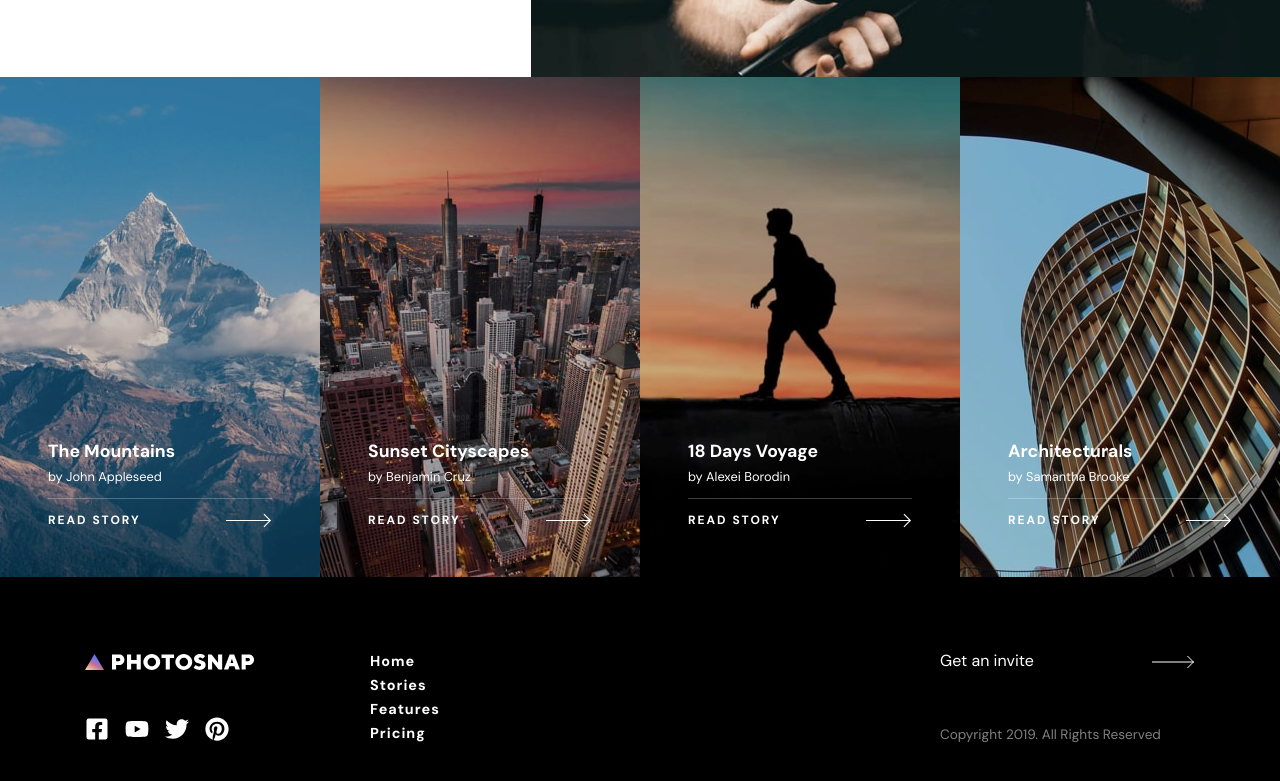
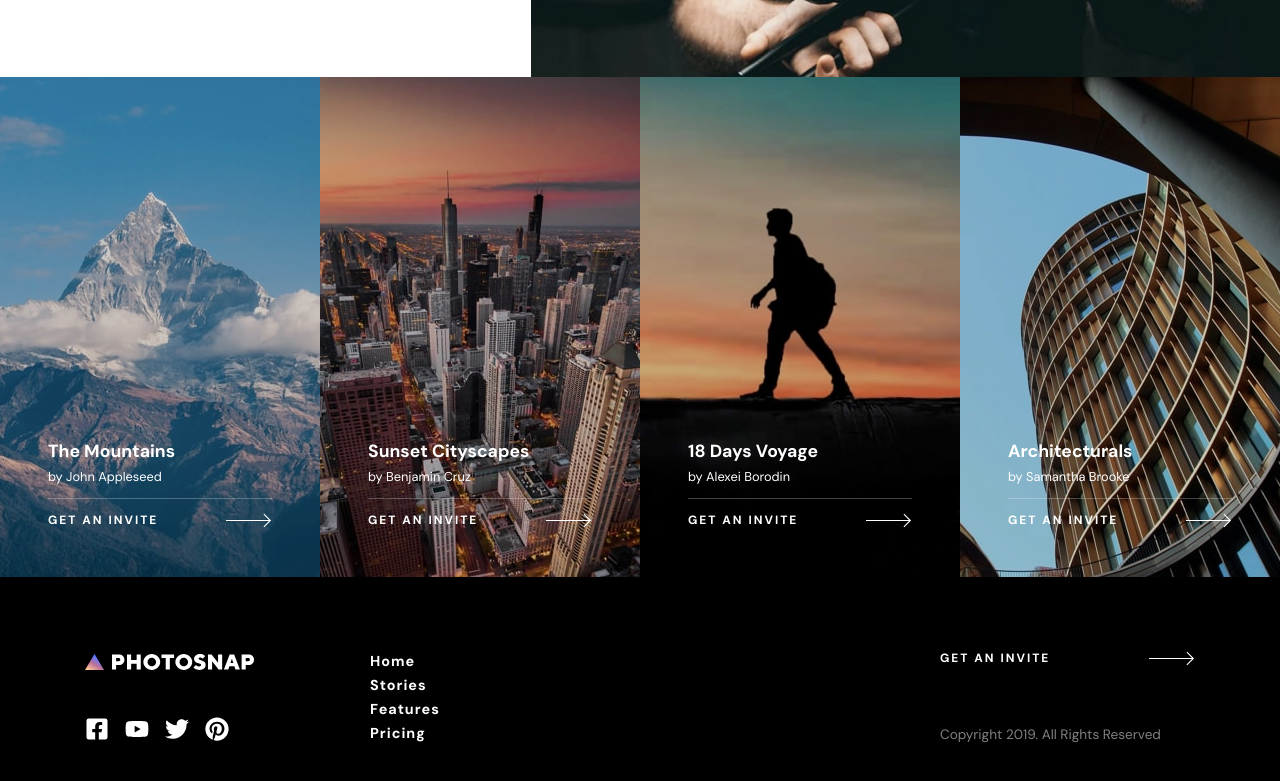
Before and after one commit to Matthew-Hodgetts/Photosnap-fem, a Gatsby site: page / in a window 1280 px wide. Shown: the part 1477-2258 px from the top of the page. Built offline with nearby package versions, Linux system fonts and the light colour scheme; Gatsby itself is replaced by a stand-in of ours.

Commit message:
Made ctaButton component and added to footer

```diff
--- /dev/null
+++ b/src/components/common/CtaButton/CtaButton.jsx
@@ -0,0 +1,29 @@
+import React from "react";
+
+import styles from "./CtaButton.module.scss";
+
+import { Link } from "gatsby";
+
+import arrow from "../../../images/shared/arrow-white.svg";
+
+const CtaButton = ({ text, url, altText }) => {
+  return (
+    <Link to={url} className={styles.ctaButton}>
+      <span>{text}</span>
+      <img
+        src={arrow}
+        className={styles.arrow}
+        //   eslint-disable-next-line
+        alt={altText}
+      />
+    </Link>
+  );
+};
+
+CtaButton.defaultProps = {
+  text: "Get an invite",
+  url: "/",
+  altText: "",
+};
+
+export default CtaButton;
--- /dev/null
+++ b/src/components/common/CtaButton/CtaButton.module.scss
@@ -0,0 +1,19 @@
+.ctaButton {
+  display: flex;
+  justify-content: space-between;
+  align-items: center;
+  font-size: 0.75rem;
+  color: #fff;
+  font-weight: 700;
+  letter-spacing: 2px;
+  text-transform: uppercase;
+
+  &:hover {
+    color: #fff;
+    text-decoration: none;
+  }
+}
+
+.arrow {
+  height: 15px;
+}
--- a/src/components/common/Footer/Footer.jsx
+++ b/src/components/common/Footer/Footer.jsx
@@ -3,7 +3,7 @@ import React from "react";
 import "./Footer.scss";
 
 import { Link } from "gatsby";
-
+import CtaButton from "@common/CtaButton/CtaButton";
 import {
   FaFacebookSquare,
   FaYoutube,
@@ -12,7 +12,6 @@ import {
 } from "react-icons/fa";
 
 import logo from "../../../images/shared/logo-white.svg";
-import arrowRight from "../../../images/shared/arrow-white.svg";
 
 const Footer = () => {
   return (
@@ -71,14 +70,7 @@ const Footer = () => {
             </ul>
           </div>
           <div className="col-md-3 offset-md-4 footer__col">
-            <Link to="/">
-              <div className="d-flex justify-content-between footer__cta">
-                <span>Get an invite</span>
-                <div>
-                  <img src={arrowRight} alt="arrow" />
-                </div>
-              </div>
-            </Link>
+            <CtaButton text="Get an invite" />
             <p className="footer__copyright">
               Copyright 2019. All Rights Reserved
             </p>
--- a/src/components/common/Story/Story.jsx
+++ b/src/components/common/Story/Story.jsx
@@ -3,7 +3,7 @@ import React from "react";
 import styles from "./Story.module.scss";
 import { Link } from "gatsby";
 
-import arrow from "../../../images/shared/arrow-white.svg";
+import CtaButton from "@common/CtaButton/CtaButton";
 
 const Story = ({ link, date, title, author, imgUrl, imgAlt }) => {
   return (
@@ -14,16 +14,7 @@ const Story = ({ link, date, title, author, imgUrl, imgAlt }) => {
           <h3 className={styles.title}>{title}</h3>
           <span className={styles.author}>by {author}</span>
           <div className={styles.divider}></div>
-          <div className="d-flex justify-content-between align-items-center">
-            <span className={styles.read}>Read story</span>
-            <img
-              src={arrow}
-              alt="read more"
-              className={styles.arrow}
-              //   eslint-disable-next-line
-              alt={`Read story: ${title}`}
-            />
-          </div>
+          <CtaButton text="Get an invite" />
         </div>
       </Link>
     </div>
--- a/src/components/common/Story/Story.module.scss
+++ b/src/components/common/Story/Story.module.scss
@@ -72,15 +72,3 @@
   opacity: 0.25;
   height: 1px;
 }
-
-.read {
-  font-size: 0.75rem;
-  color: #fff;
-  font-weight: 700;
-  letter-spacing: 2px;
-  text-transform: uppercase;
-}
-
-.arrow {
-  height: 15px;
-}
```
